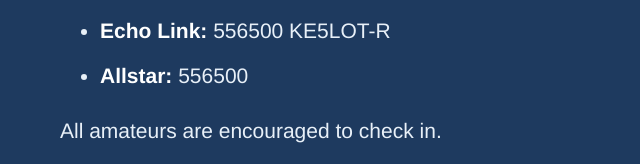
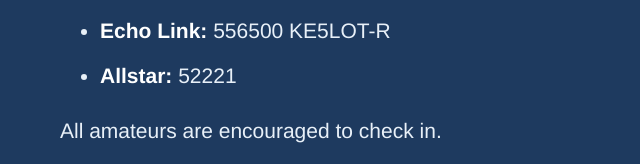
Before and after one commit to rubygeek/hchams_org, a website: page index.html in a window 1280 px wide. Shown: the part 573-737 px from the top of the page, 0-640 px from the left. Drawn offline with nearby package versions, Linux system fonts and the light colour scheme; a script that the page names is missing.

Commit message:
Update index.html allstar address

```diff
--- a/index.html
+++ b/index.html
@@ -69,7 +69,7 @@
         <ul>
           <li><strong>147.050 MHz:</strong> 114.8 tone, +0.6Mhz offset</li>
           <li><strong>Echo Link:</strong> 556500 KE5LOT-R</li>
-          <li><strong>Allstar:</strong> 556500</li>
+          <li><strong>Allstar:</strong> 52221</li>
         </ul>
       All amateurs are encouraged to check in.
     </p>
```
